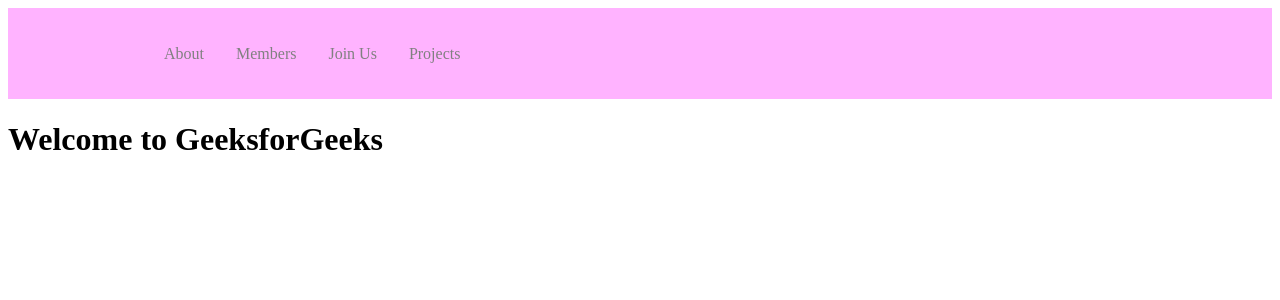
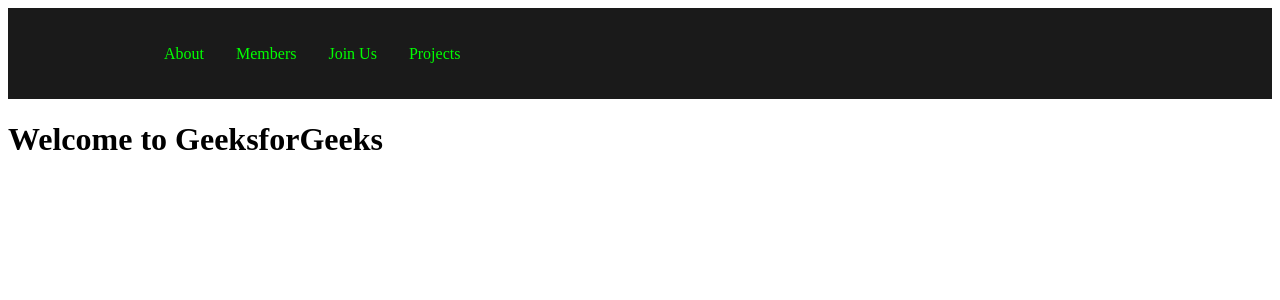
Before and after one commit to mawld/neuland-website, a React (Create React App) app in the folder react-website/: page / in a window 1280 px wide. Shown: the top 300 px of the page. Built offline with nearby package versions, Linux system fonts and the light colour scheme.

Commit message:
Farbe des NavBars angepasst

```diff
--- a/react-website/src/App.js
+++ b/react-website/src/App.js
@@ -15,7 +15,7 @@
 	<Router>
 	<Navbar />
 	<Routes>
-		<Route exact path='/' element={<Home />} />
+		<Route exact path='/' element={<Home/>} />
 		<Route path='/projects' element={<About/>} />
 		<Route path='/join' element={<Contact/>} />
 		<Route path='/blogs' element={<Blogs/>} />
--- a/react-website/src/components/Navbar/NavbarElements.js
+++ b/react-website/src/components/Navbar/NavbarElements.js
@@ -3,16 +3,16 @@
 import styled from "styled-components";
 
 export const Nav = styled.nav`
-background: #ffb3ff;
+background: #1a1a1a;
 height: 85px;
 display: flex;
 justify-content: space-between;
-padding: 0.2rem calc((100vw - 1000px) / 2);
+padding: 0.2rem calc((100vw - 1000px) / 2);4d4dff
 z-index: 12;
 `;
 
 export const NavLink = styled(Link)`
-color: #808080;
+color: #00ff00;
 display: flex;
 align-items: center;
 text-decoration: none;
@@ -20,13 +20,13 @@
 height: 100%;
 cursor: pointer;
 &.active {
-	color: #4d4dff;
+	background-color: #0d0d0d;
 }
 `;
 
 export const Bars = styled(FaBars)`
 display: none;
-color: #808080;
+color: #00ff00;
 @media screen and (max-width: 768px) {
 	display: block;
 	position: absolute;
@@ -40,7 +40,7 @@
 
 export const NavMenu = styled.div`
 display: flex;
-align-items: center;
+align-items: left;
 margin-right: -24px;
 /* Second Nav */
 /* margin-right: 24px; */
--- a/react-website/src/components/Navbar/index.js
+++ b/react-website/src/components/Navbar/index.js
@@ -8,16 +8,16 @@
 	<Nav>
 		<NavMenu>
 		<NavLink to="/about" activeStyle>
-			About
+			About<i class="fa fa-times"></i>
 		</NavLink>
 		<NavLink to="/members" activeStyle>
-			Members
+			Members<i class="fa fa-times"></i>
 		</NavLink>
 		<NavLink to="/join" activeStyle>
-			Join Us
+			Join Us<i class="fa fa-times"></i>
 		</NavLink>
 		<NavLink to="/projects" activeStyle>
-			Projects
+			Projects<i class="fa fa-times"></i>
 		</NavLink>
 		</NavMenu>
 	</Nav>
```
Also changed, not shown: react-website/src/pages/index.js (line endings or trailing spaces).
